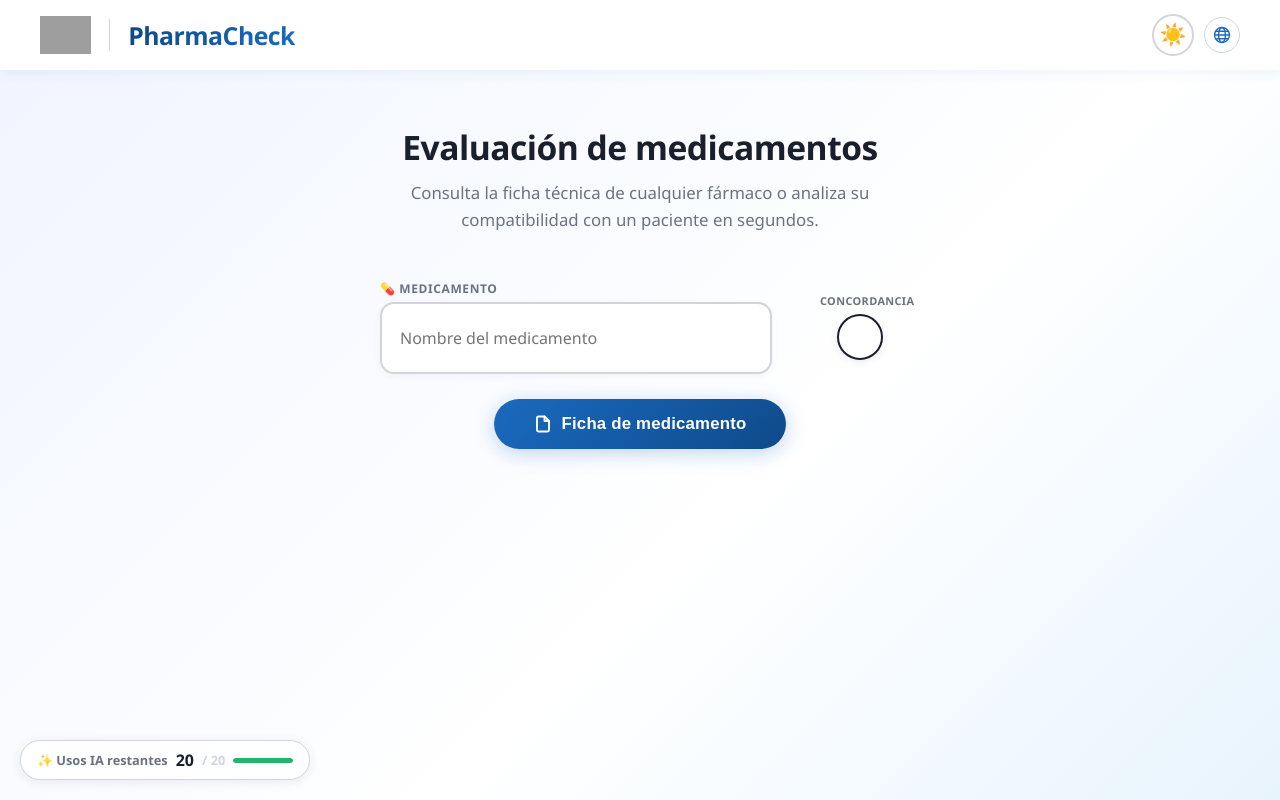
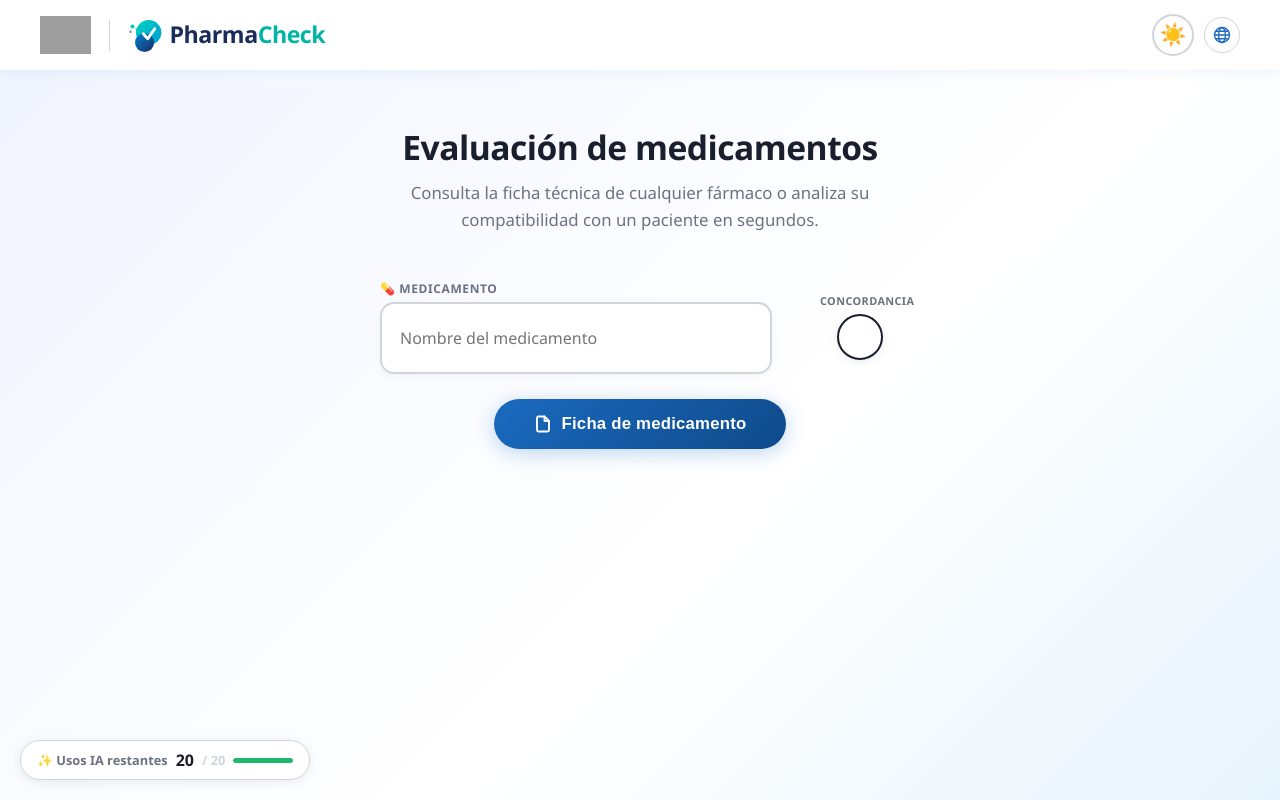
Before and after one commit to DaNouls/PharmaCheck, a plain HTML site: page frontend/index.html in a window 1280 px wide. Drawn offline with Linux system fonts and the light colour scheme; no server answers; grey boxes are pictures that could not be loaded.

Commit message:
Add PharmaCheck SVG icon and inline logo in header
Replace plain text header title with SVG icon + styled Pharma/Check text,
matching the Insud Pharma logo style.

Co-Authored-By: Claude Sonnet 4.6 <noreply@anthropic.com>

```diff
--- a/frontend/index.html
+++ b/frontend/index.html
@@ -15,7 +15,10 @@
     <img class="logo-svg" src="https://www.insudpharma.com/wp-content/themes/insudpharma/images/Logo.png" alt="InsudPharma" />
   </div>
   <div class="header-divider"></div>
-  <span class="header-title">PharmaCheck</span>
+  <div class="pharmacheck-brand">
+    <img class="pharmacheck-icon" src="pharmacheck-icon.svg" alt="" />
+    <span class="pharmacheck-text"><span class="pc-pharma">Pharma</span><span class="pc-check">Check</span></span>
+  </div>
   <div class="header-actions">
     <button id="theme-btn" class="theme-btn" title="Cambiar tema" aria-label="Toggle theme">☀️</button>
     <div class="lang-selector" id="lang-selector">
--- a/frontend/style.css
+++ b/frontend/style.css
@@ -117,14 +117,24 @@ header {
   background: var(--border);
   border-radius: 2px;
 }
-.header-title {
-  font-size: 1.55rem;
+.pharmacheck-brand {
+  display: flex;
+  align-items: center;
+  gap: 7px;
+}
+.pharmacheck-icon {
+  height: 38px;
+  width: auto;
+  flex-shrink: 0;
+}
+.pharmacheck-text {
+  font-size: 1.45rem;
   font-weight: 800;
   letter-spacing: -0.5px;
-  background: linear-gradient(90deg, var(--blue-dark), var(--blue));
-  -webkit-background-clip: text;
-  -webkit-text-fill-color: transparent;
+  line-height: 1;
 }
+.pc-pharma { color: #1a2d5a; }
+.pc-check  { color: #00b5a5; }
 
 /* ── HEADER BUTTONS ── */
 .header-actions {
```
Also changed, not shown: frontend/pharmacheck-icon.svg (added), frontend/pharmacheck-logo.jpeg (added).
